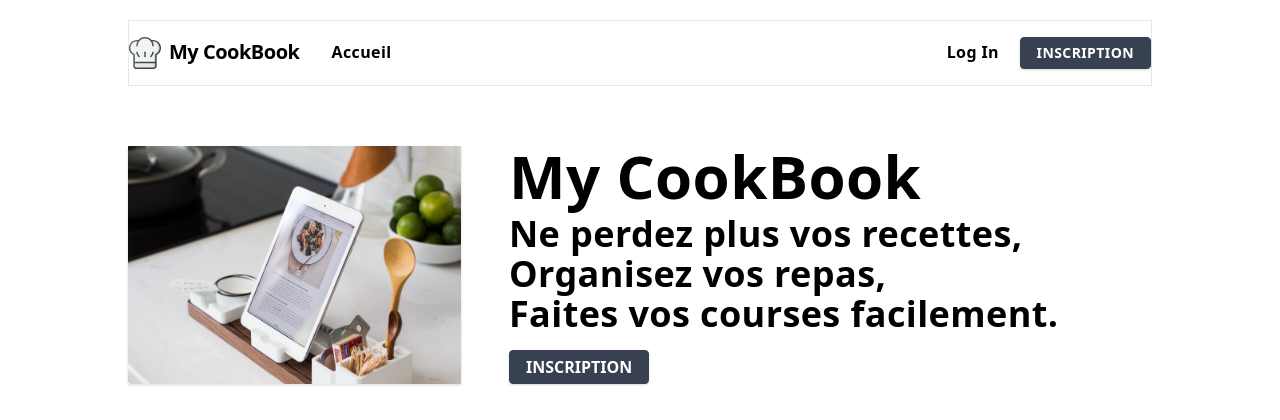
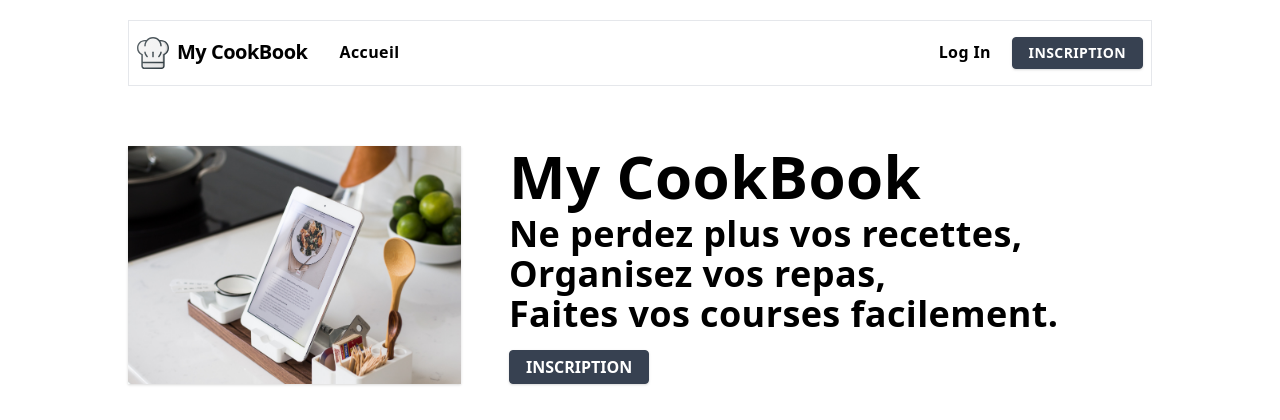
Before and after one commit to erischon/project-mycookbook, a Django app: page / in a window 1280 px wide. Shown: the top 420 px of the page. Run offline with Django 3.2, Linux system fonts and the light colour scheme.

Commit message:
Update _base.html

```diff
--- a/templates/core/_base.html
+++ b/templates/core/_base.html
@@ -16,7 +16,7 @@
     <div class="flex flex-col justify-content-center grid-flow-row">
 
         <!-- Header -->
-        <nav class="flex justify-between justify-self-center flex-wrap bg-white py-4 border border-b-1 border-gray-200 lg:max-w-screen-lg w-full mx-auto my-5">
+        <nav class="flex justify-between justify-self-center flex-wrap bg-white py-4 px-2 border border-b-1 border-gray-200 lg:max-w-screen-lg w-full mx-auto my-5">
             <div class="flex items-center flex-shrink-0 text-black mr-8">
                 <img class="fill-current h-8 w-8 mr-2" width="54" height="54" src="{% static 'assets/img/chef.svg' %}">
                 <span class="font-semibold text-xl tracking-tight border-b-2 border-transparent">My CookBook</span>
```
